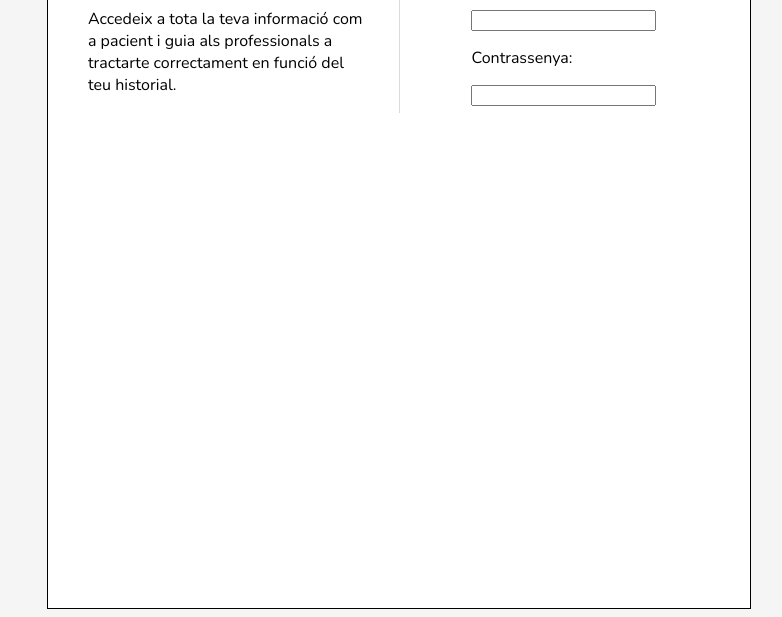
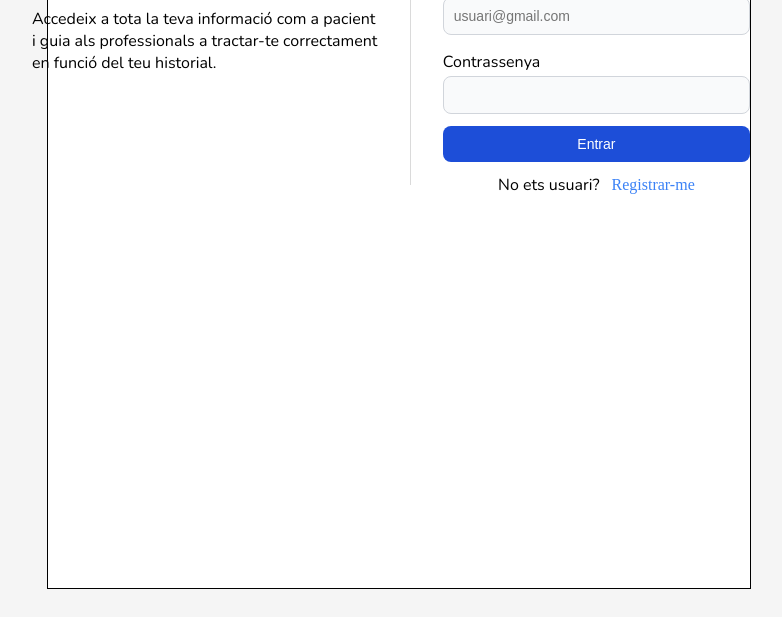
Before and after one commit to MaxVilaRuiz/QResp---Hackathon-Marato-TV3-2024, a plain HTML site: page Frontend/HTML/index.html in a window 1280 px wide. Shown: the part 264-881 px from the top of the page, without its empty margins (241-1023 px from the left). Drawn offline with nearby package versions, Linux system fonts and the light colour scheme.

Commit message:
Frontend: form (log-in) - index

```diff
--- a/Frontend/CSS/index.css
+++ b/Frontend/CSS/index.css
@@ -1,64 +1,142 @@
-:root{
+:root {
     --main-color: #48CFCB;
     --text-color: #229799;
     --background-color: #F5F5F5;
+    --button-color: #1d4ed8;
     --font-family-primary: "Nunito", sans-serif;
     --font-family-secondary: "Rubik", sans-serif;
 }
 
-/* Estructures */
-body{
+
+/* Structures */
+body {
     padding-left: 17.5rem;
     padding-right: 17.5rem;
     background-color: var(--background-color);
 }
-form{
+form {
     background-color: white;
     border: solid 1px black;
-    padding-bottom: 30rem;
+    padding-bottom: 22.5rem;
 }
-header{
+header {
     height: 6rem;
     background-color: var(--main-color);
     display: flex;
 }
-main{
+main {
     display: flex;
     justify-content: center;
     margin-top: 1.5rem;
+    margin-left: -1rem;
     gap: 2rem;
 }
 
-/* Textos */
-h1{
+/* Labels */
+label {
+    display: block;
+    margin-bottom: 0.5rem;
+    font-size: 0.875rem;
+    font-weight: 500;
+}
+a {
+    text-decoration: none;
+    color: #3b82f6;
+}
+a:hover {
+    color: var(--button-color);
+}
+
+/* Buttons */
+input[type="email"], input[type="password"] {
+    background-color: #f9fafb;
+    border: 1px solid #d1d5db;
+    color: #1f2937;
+    font-size: 0.875rem;
+    border-radius: 0.5rem;
+    width: 100%;
+    padding: 0.625rem;
+    outline: none;
+    box-sizing: border-box;
+}
+input[type="email"]:focus, input[type="password"]:focus {
+    border-color: #3b82f6;
+    box-shadow: 0 0 0 3px rgba(59, 130, 246, 0.5);
+}
+
+button {
+    color: #ffffff;
+    background-color: var(--button-color);
+    font-size: 0.875rem;
+    font-weight: 500;
+    border-radius: 0.5rem;
+    padding: 0.625rem 1.25rem;
+    text-align: center;
+    width: 100%;
+    cursor: pointer;
+    border: none;
+}
+button:hover {
+    background-color: #1e40af;
+}
+button:focus {
+    outline: none;
+    box-shadow: 0 0 0 4px rgba(59, 130, 246, 0.3);
+}
+
+
+/* Texts */
+h1 {
     font-family: var(--font-family-primary);
     font-size: 2.5rem;
     margin-left: 2rem;
     align-items: center;
 }
-h2{
+h2 {
     font-family: var(--font-family-secondary);
     font-size: 2rem;
     font-weight: 400;
     color: var(--text-color);
 }
-p{
+p {
     font-family: var(--font-family-primary);
 }
 
+
 /* Main */
-.info{
-    width: 25rem;
+.info {
+    width: 22.5rem;
+    padding: 0rem;
 }
-.info_title{
+.info_title {
     margin-bottom: 1.5rem;
 }
-.login{
-    width: 25rem;
-}
-.separador{
+
+.separador {
     margin-top: 2.5rem;
-    height: 13rem;
+    height: 17.5rem;
     width: 1.25px;
     background-color: #dadada;
 }
+
+.login {
+    width: 20rem;
+    padding: 0rem;
+}
+.form-container {
+    width: 15rem;
+    display: flex;
+    gap: 1rem;
+}
+.form_text {
+    margin-bottom: .2rem;
+}
+.register {
+    display: flex;
+    justify-content: center;
+    margin-right: 2.5rem;
+    gap: .75rem;
+}
+.register_text {
+    margin-top: .75rem;
+}
--- a/Frontend/HTML/index.html
+++ b/Frontend/HTML/index.html
@@ -23,19 +23,32 @@
         <main>
             <ul class="info">
                 <h2 class="info_title">Benvingut al<br>Portal del Pacient</h2>
-                <p>Accedeix a tota la teva informació com a pacient i guia als professionals a tractarte correctament en funció del teu historial.</p>
+                <p>Accedeix a tota la teva informació com a pacient i guia als professionals a tractar-te correctament en funció del teu historial.</p>
             </ul>
 
             <div class="separador"></div>
 
-            <ul class="login" action="">
+            <ul class="login">
                 <h2>Log In</h2>
 
-                <p>E-mail:</p>
-                <input type="text">
+                <form class="form-container">
+                    <div style="margin-bottom: .75rem;">
+                      <p class="form_text">E-mail</p>
+                      <input type="email" id="email" placeholder="usuari@gmail.com" required />
+                    </div>
 
-                <p>Contrassenya:</p>
-                <input type="text" name="" id="">
+                    <div style="margin-bottom: .75rem;">
+                      <p class="form_text">Contrassenya</p>
+                      <input type="password" id="password" required />
+                    </div>
+
+                    <button type="submit">Entrar</button>
+
+                    <ul class="register">
+                        <p class="register_text">No ets usuari?</p>
+                        <a class="register_text" style="margin-top: .85rem;" href="">Registrar-me</a>
+                    </ul>
+                  </form>
             </ul>
         </main>
     </form>
```
Also changed, not shown: package.json (deleted, +0 -8 lines), 1 other file.
